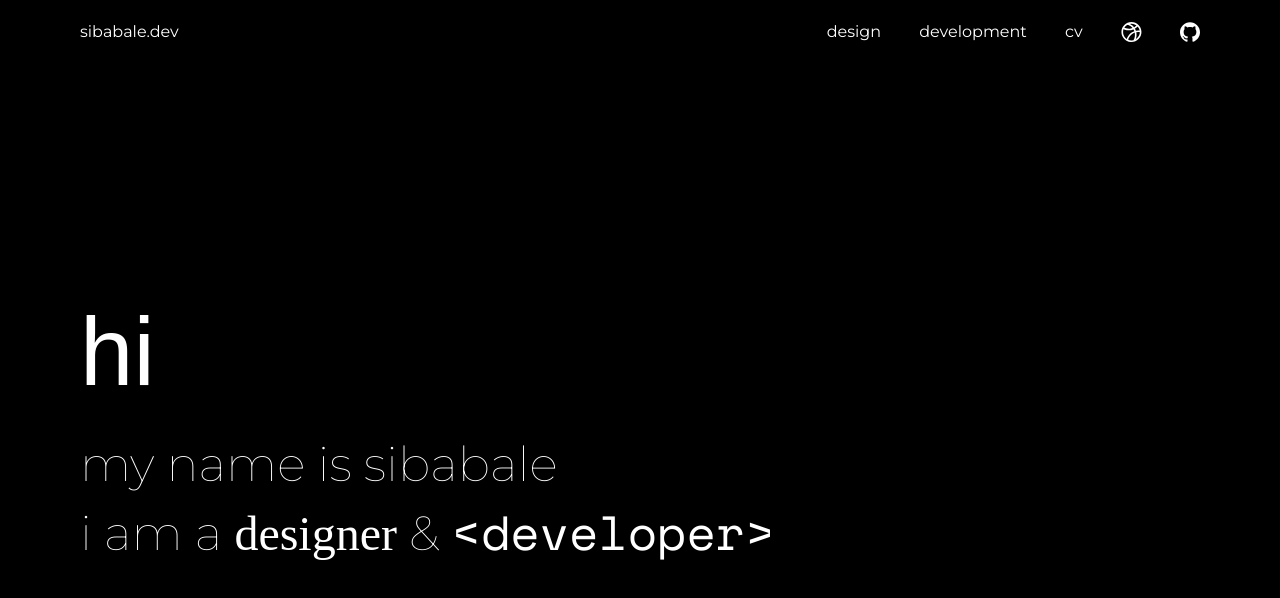
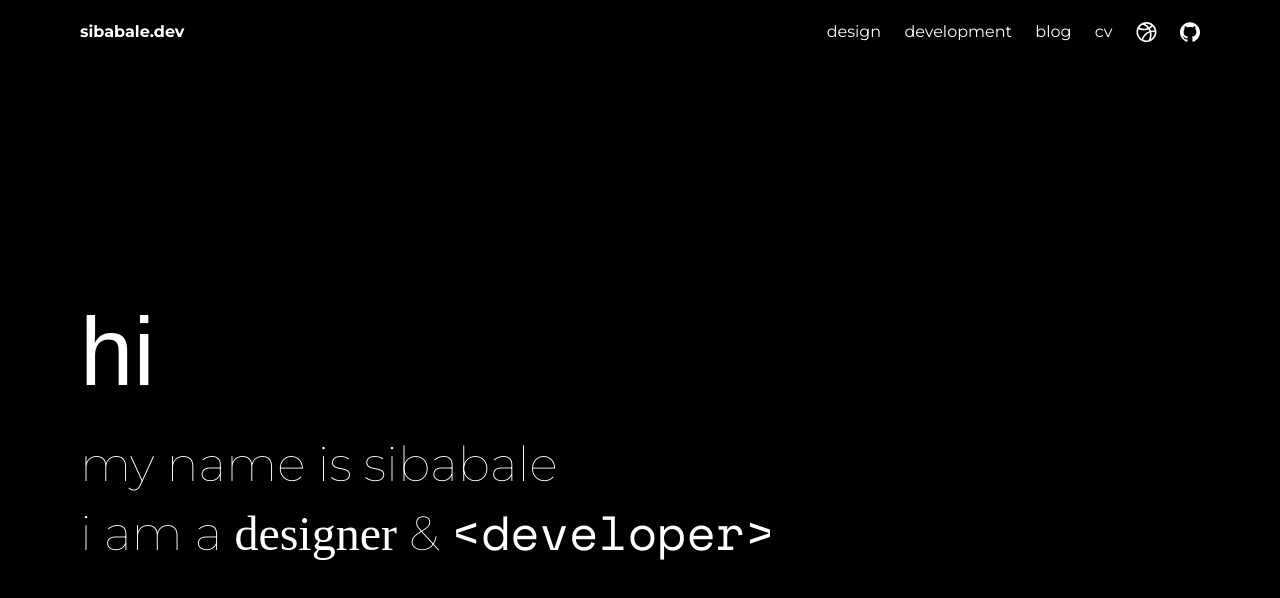
Before and after one commit to Sibabale/portfolio, a React (Create React App) app: page / in a window 1280 px wide. Shown: the top 598 px of the page. Built offline with nearby package versions, Linux system fonts and the light colour scheme; a web font is replaced by a local one.

Commit message:
feat: added a blog link

```diff
--- a/src/components/navbar.jsx
+++ b/src/components/navbar.jsx
@@ -6,7 +6,7 @@ import {ReactComponent as DribbleImage } from "../assets/images/design/dribble.s
 export const Navbar = () => {
     return (
         <nav className="flex justify-between py-5 px-20">
-            <Link to="/" className="text-white">sibabale.dev</Link>
+            <Link to="/" className="text-white font-bold">sibabale.dev</Link>
             <div className="w-4/12 flex justify-between items-center">
                 <NavLink
                     to="/design"
@@ -23,6 +23,12 @@ export const Navbar = () => {
                     }
                 >
                     development
+                </NavLink>
+                <NavLink className="text-white"
+                    target="__blank"
+                    to="https://medium.com/@sibabalejoja"
+                >
+                    blog
                 </NavLink>
                 <NavLink className="text-white"
                     target="__blank"
```
